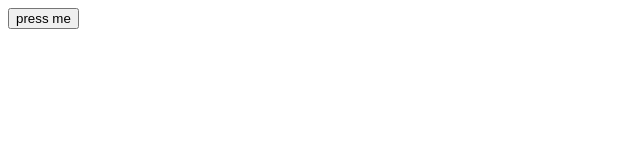
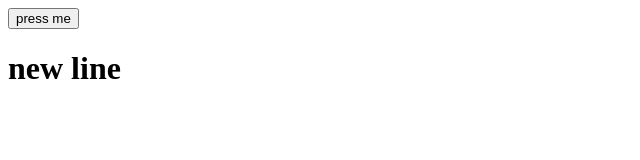
Before and after one commit to gkaczo/mygitrepo, a plain HTML site: page first/index.html in a window 1280 px wide. Shown: the whole page, without its empty margins (0-640 px from the left). Drawn offline with Linux system fonts and the light colour scheme.

Commit message:
index.html ver2

```diff
--- a/first/index.html
+++ b/first/index.html
@@ -9,6 +9,7 @@
 <body>
 
     <button onclick="dodaj()">press me</button>
+    <h1> new line</h1>
 
     <script>
         function dodaj(){
```
